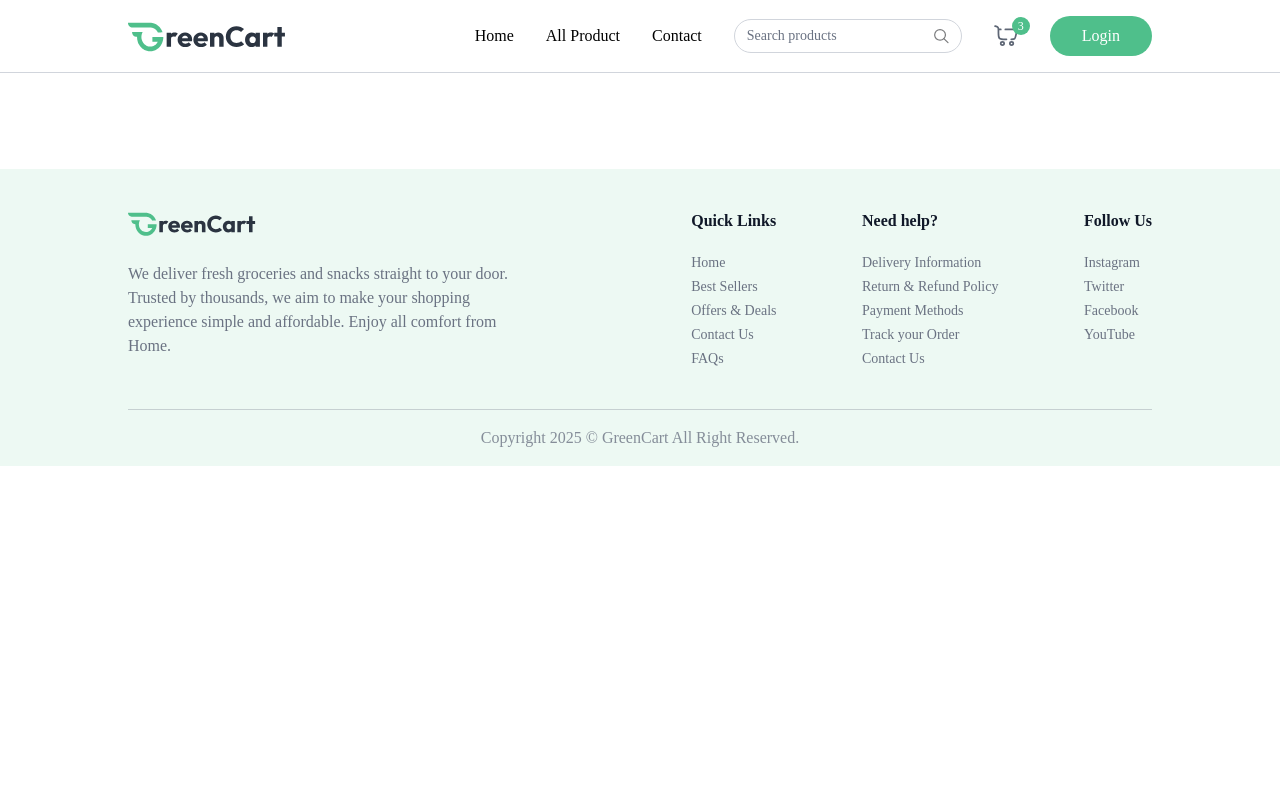
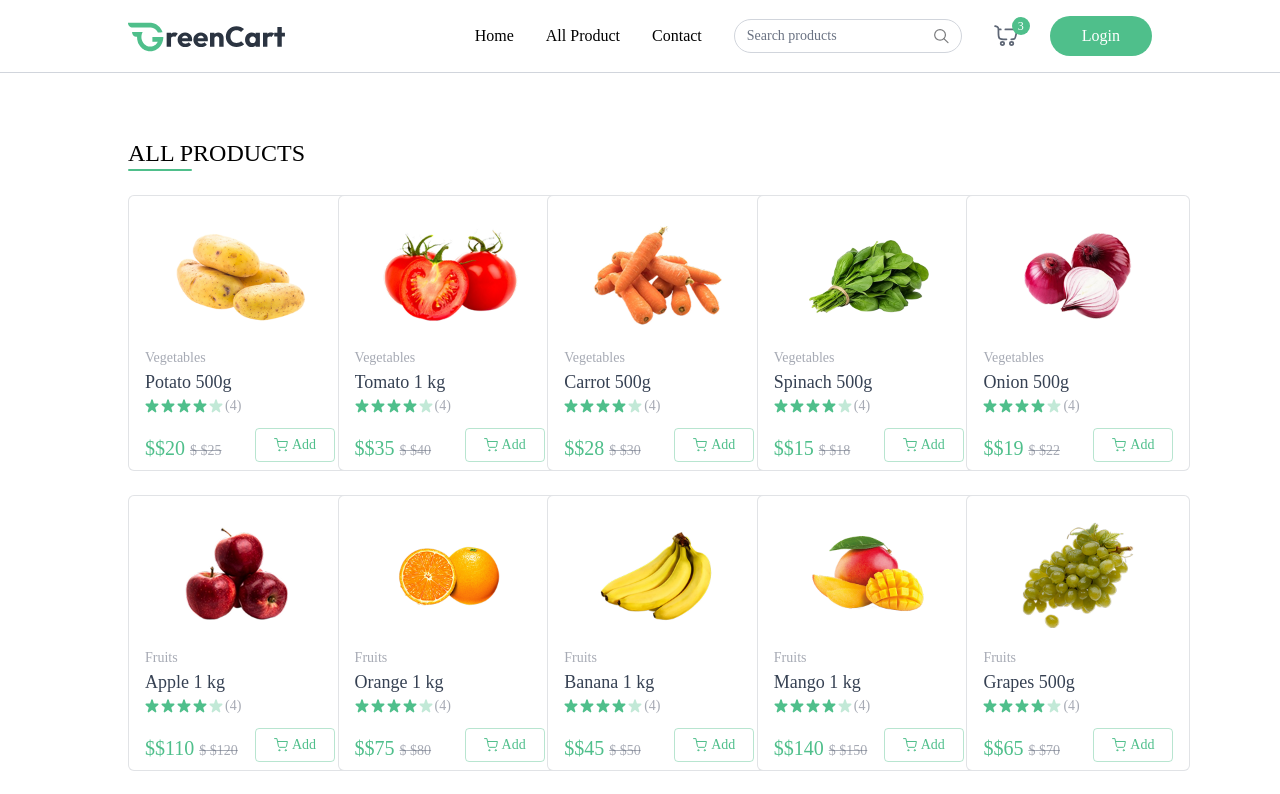
Before and after one commit to fatima-n09/GreenCart, a React (Vite) app: page /products in a window 1280 px wide. Shown: the top 794 px of the page. Built offline with nearby package versions, Linux system fonts and the light colour scheme.

Commit message:
All products

```diff
--- a/src/App.jsx
+++ b/src/App.jsx
@@ -5,6 +5,7 @@
 import Footer from './components/Footer'
 import { useAppContext } from './context/AppContext'
 import Login from './components/Login'
+import AllProducts from './pages/AllProducts'
 const App = () => {
   const isSellerPath = useLocation().pathname.includes('seller')
   const{showUserLogin} = useAppContext();
@@ -16,6 +17,7 @@
       <div className={`${isSellerPath ? "" : "px-6 md:px-16 lg:px-24 xl:px-32"}`}>
         <Routes>
           <Route path='/' element={<Home/>}/>
+          <Route path='/products' element={<AllProducts/>}/>
         </Routes>
       </div>
       {!isSellerPath && <Footer/>}
--- a/src/context/AppContext.jsx
+++ b/src/context/AppContext.jsx
@@ -13,6 +13,7 @@
     const[showUserLogin, setShowUserLogin] = useState(false)
     const[products, setProducts]= useState([])
     const [cartItems, setCartItems]= useState({})
+    const [searchQuery, setSearchQuery]= useState({})
 
     // fetch all the products
     const fetchProducts =  async () => {
@@ -56,7 +57,7 @@
     useEffect(() => {
         fetchProducts()
     }, [])
-    const value= { navigate, user, setUser,isSeller, setIsSeller, showUserLogin, setShowUserLogin, products, setProducts, currency, addToCart, updateCartItem, removeFromCart, cartItems }
+    const value= { navigate, user, setUser,isSeller, setIsSeller, showUserLogin, setShowUserLogin, products, setProducts, currency, addToCart, updateCartItem, removeFromCart, cartItems, searchQuery, setSearchQuery }
       return <Appcontext.Provider value={value}>{children}</Appcontext.Provider>;
 }
 
--- /dev/null
+++ b/src/pages/AllProducts.jsx
@@ -0,0 +1,34 @@
+import React, { useEffect, useState } from 'react'
+import { useAppContext } from '../context/AppContext'
+import ProductCard from '../components/ProductCard';
+
+const AllProducts = () => {
+    const {products, searchQuery} = useAppContext();
+    const[filteredProducts, setFilteredProducts] = useState([])
+    useEffect(() =>{
+        if(searchQuery.length > 0){
+            setFilteredProducts(products.filter(
+                product => product.name.toLowerCase().includes(searchQuery.toLowerCase())
+            ))
+        } else{
+            setFilteredProducts(products);
+        }
+    }, [products, searchQuery])
+  return (
+    <div className='mt-16 flex flex-col'>
+        <div className='text-2xl font-medium uppercase'>
+            <p>All products</p>
+            <div className='w-16 h-0.5 bg-primary rounded-full'></div>
+        </div>
+
+       <div className='grid grid-cols-2 sm:grid-cols-3 md:grid-cols-4 gap-3 md:gap-6 lg:grid-cols-5 mt-6'>
+        {filteredProducts.filter((product) => product.inStock).map((product, index)=>(
+            <ProductCard key={index} product={product}/>
+        )
+        )}
+       </div>
+    </div>
+  )
+}
+
+export default AllProducts
```
